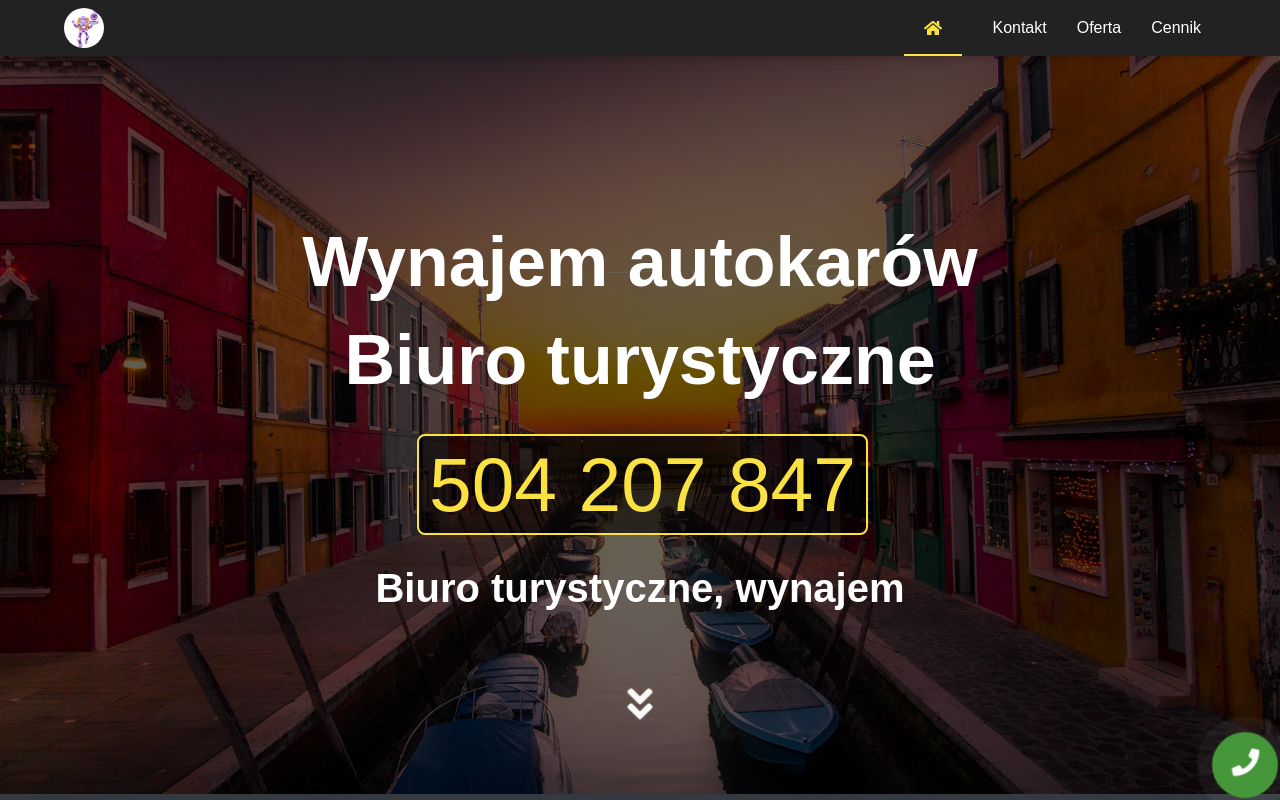
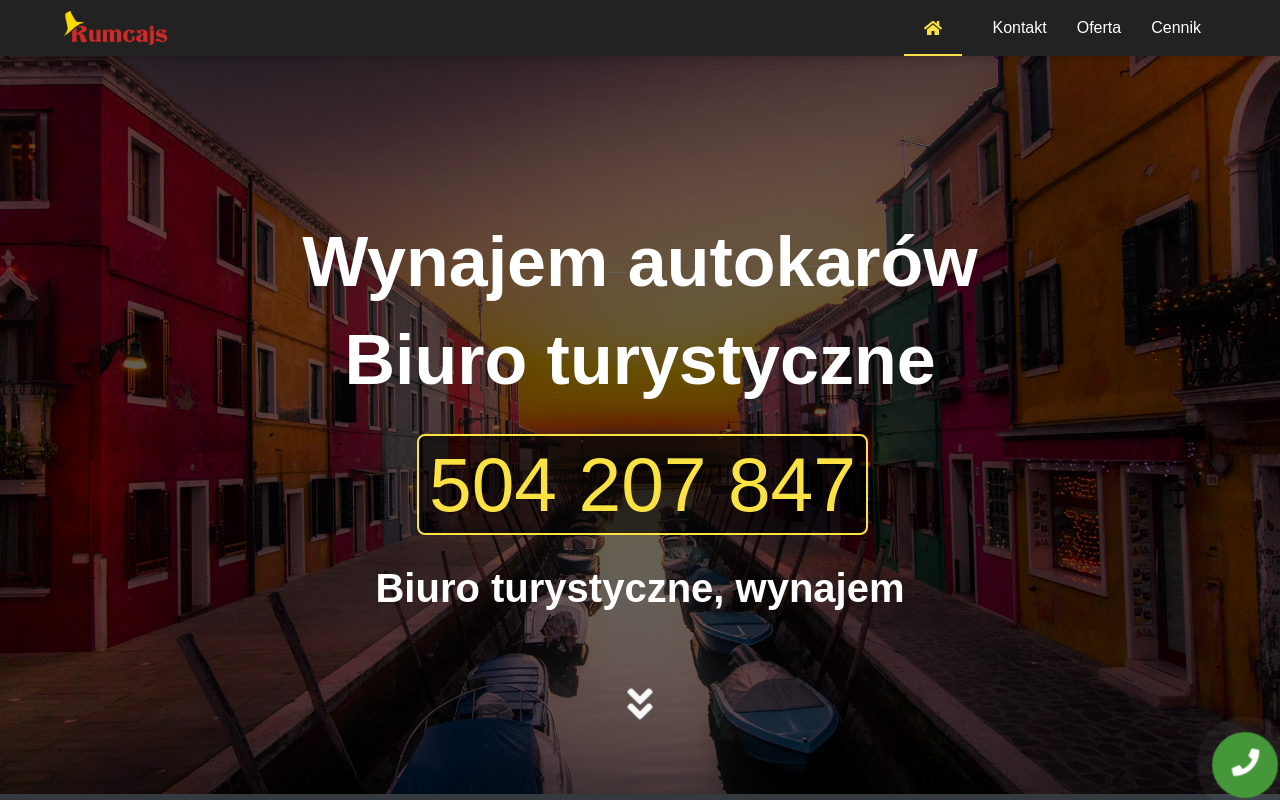
Before and after one commit to ashylen/rumcajs, a Gatsby site: page / in a window 1280 px wide. Shown: the top 800 px of the page. Built offline with nearby package versions, Linux system fonts and the light colour scheme; Gatsby itself is replaced by a stand-in of ours.

Commit message:
Added logo

```diff
--- a/src/components/Footer/Footer.js
+++ b/src/components/Footer/Footer.js
@@ -22,9 +22,9 @@ const StyledFooter = styled.footer`
 const Logo = () => {
   const data = useStaticQuery(graphql`
     query {
-      placeholderImage: file(relativePath: { eq: "gatsby-astronaut.png" }) {
+      placeholderImage: file(relativePath: { eq: "logo.png" }) {
         childImageSharp {
-          fixed(width: 150, height: 150) {
+          fixed(width: 206, height: 68) {
             ...GatsbyImageSharpFixed
           }
         }
@@ -41,10 +41,6 @@ const StyledGatsbyLink = styled(props => <Link {...props} />)`
   padding: 20px 10px;
   text-decoration: none;
   color: #f9e242;
-
-  & img {
-    border-radius: 50%;
-  }
 `
 
 const StyledWrapper = styled.div`
--- a/src/components/Nav/Nav.js
+++ b/src/components/Nav/Nav.js
@@ -39,10 +39,6 @@ const StyledLogoLink = styled(props => <Link {...props} />)`
   margin: 0;
   text-decoration: none;
   position: relative;
-
-  & img {
-    border-radius: 50%;
-  }
 `
 
 const StyledLink = styled(props => <Link {...props} />)`
@@ -133,9 +129,9 @@ const StyledPages = styled.div`
 const Logo = () => {
   const data = useStaticQuery(graphql`
     query {
-      placeholderImage: file(relativePath: { eq: "gatsby-astronaut.png" }) {
+      placeholderImage: file(relativePath: { eq: "logo.png" }) {
         childImageSharp {
-          fixed(width: 40, height: 40) {
+          fixed(width: 103, height: 34) {
             ...GatsbyImageSharpFixed
           }
         }
```
Also changed, not shown: src/images/logo.png (added).
